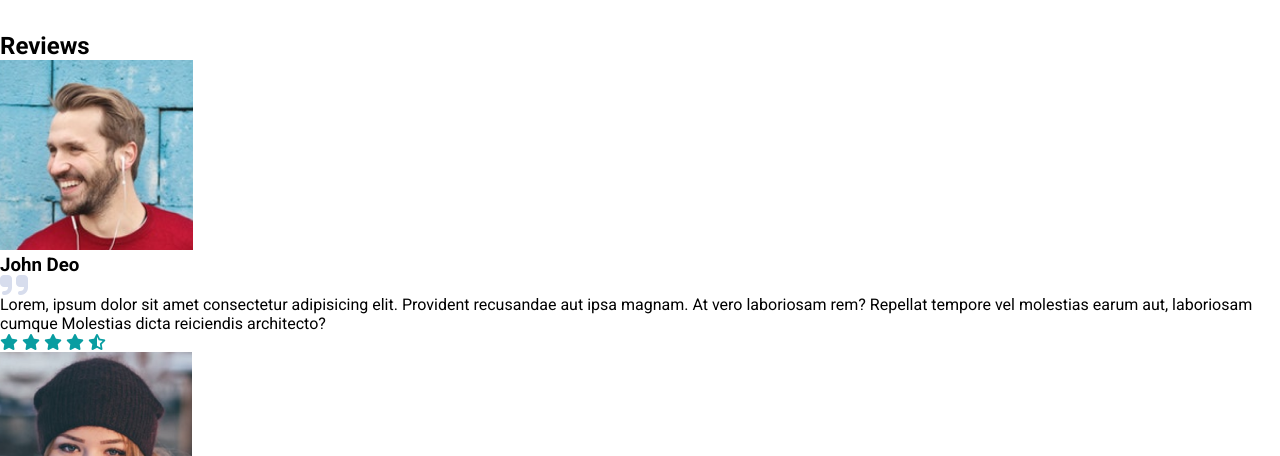
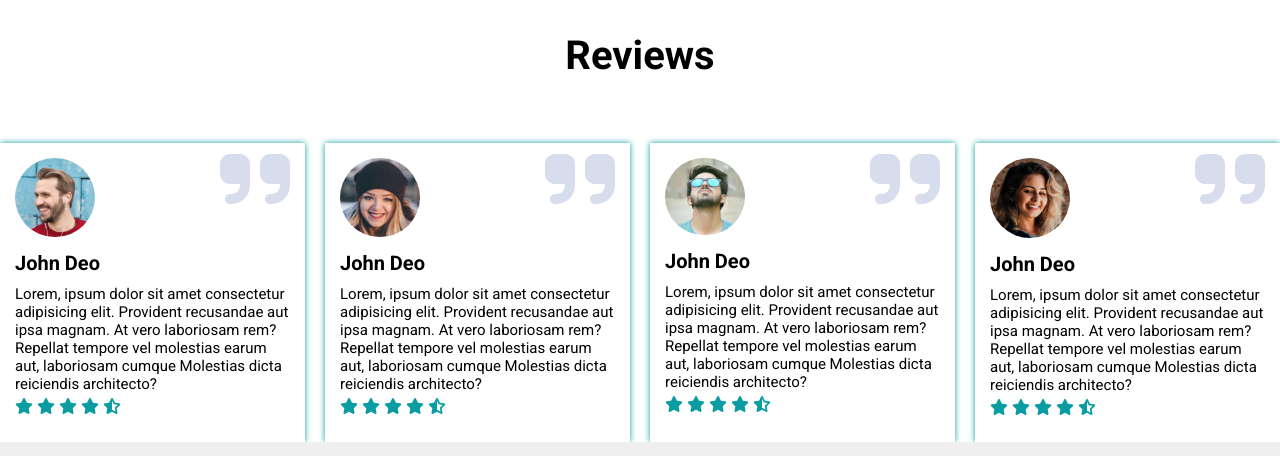
Before and after one commit to adhamalnadi/Book-Store-Project, a plain HTML site: page index.html in a window 1280 px wide. Shown: the part 1770-2226 px from the top of the page. Drawn offline with Linux system fonts and the light colour scheme.

Commit message:
style css for the review section

```diff
--- a/style.css
+++ b/style.css
@@ -113,6 +113,57 @@ nav a{
 .about div p{
     padding-top: 25px;
     padding-bottom: 25px;
+}
+
+.reviews-title{
+    padding-bottom: 0px;
+    margin-bottom: 0px;
+    text-align: center;
+    font-size: 40px;
+}
+
+.reviews{
+    display: flex;
+    justify-content: center;
+    padding-top: 4rem;
+    column-gap: 20px;
+}
+
+.reviews .card{
+    box-shadow: 0px 0px 6px #099da1;
+    width: 380px;
+    padding: 15px;
+}
+
+.card-profile-img{
+    border: none;
+    width: 80px;
+    border-radius: 50px;
+}
+
+.reviews .card .card-head div h3{
+    font-size: 20px;
+    padding-top: 10px;
+    padding-bottom: 10px;
+}
+
+.reviews .card .card-head div i{
+    font-size: 80px;
+    padding-top: 20px;
+}
+
+.card-head{
+    display: flex;
+    justify-content: space-between;
+}
+
+.card-para{
+    font-size: 15px;
+}
+
+.card-rates{
+    padding-top: 4px;
+    padding-bottom: 10px;
 }
 
 
```
